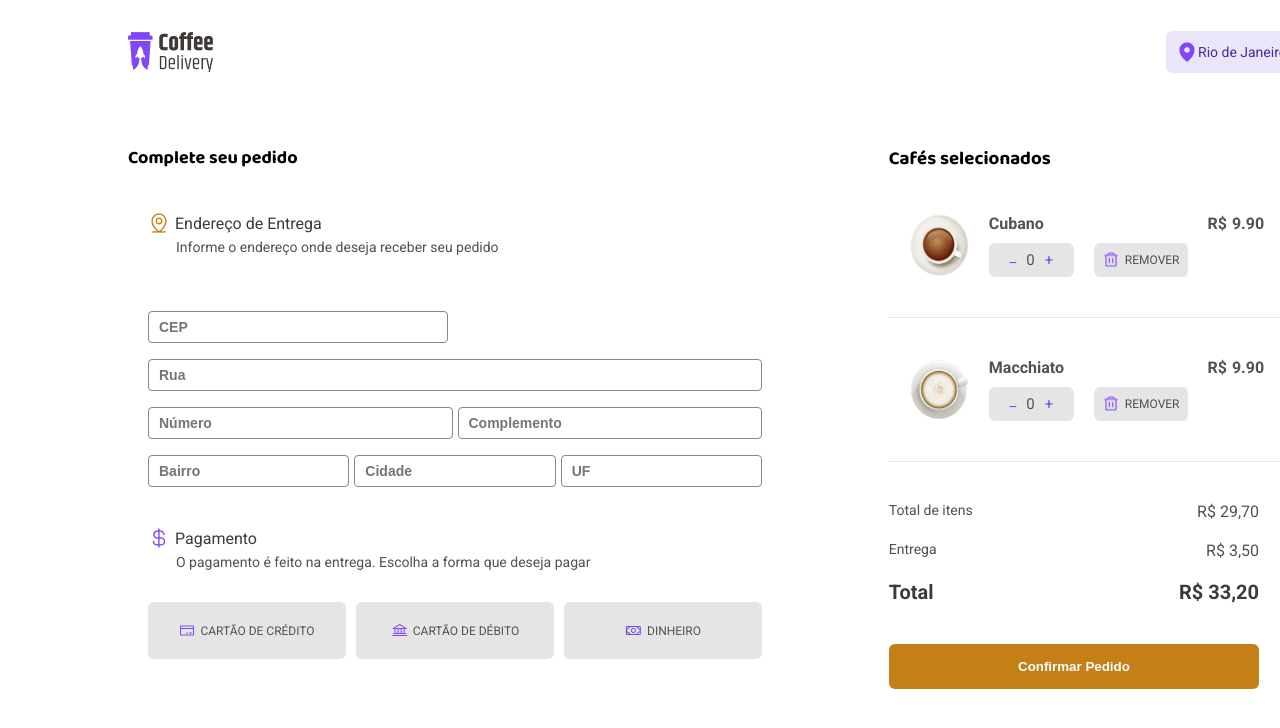
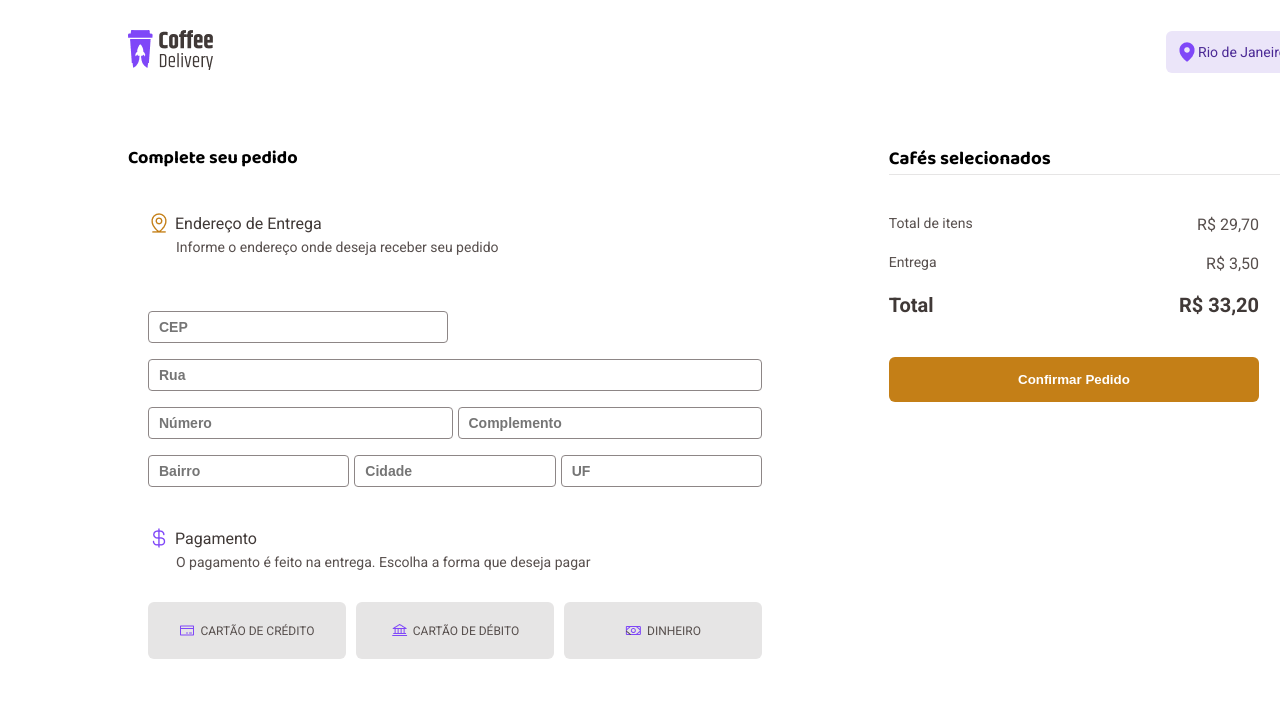
Before and after one commit to erickggarcia/coffee-ecomerce, a React (Vite) app: page /checkout in a window 1280 px wide. Shown: the top 728 px of the page. Built offline with nearby package versions, Linux system fonts and the light colour scheme.

Commit message:
[update atualizando produtos da tela de checkout]

```diff
--- a/src/Header/header.tsx
+++ b/src/Header/header.tsx
@@ -1,15 +1,34 @@
+import { useContext } from 'react'
 import { HeaderContainer } from './style'
+import { ProductsContext } from '../contexts/productsContext'
+import { ShoppingCart } from 'phosphor-react';
+import { Link } from 'react-router-dom';
 
 export const Header = () => {
+
+    const {products} = useContext(ProductsContext)
+    const amountProductsAtCart = products.reduce((acc, currentValue) => {
+        return acc += currentValue.amount
+    }, 0)
+
     return (
         <HeaderContainer>
-            <img src="icons/logo.png" alt="" />
+            <Link to="/">
+                <img src="icons/logo.png" alt="" />
+            </Link>
             <div>
                 <span>
                     <img src="icons/location.png" alt="" />
                     Rio de Janeiro, RJ
                 </span>
-                <img src="icons/cart.png" alt="" />
+                <Link to="/checkout">
+                        <section>
+                            <ShoppingCart size={24} color='#C47F17' weight='fill'/>
+                        </section>
+                        <span className='amountCart'>
+                            {amountProductsAtCart}
+                        </span>
+                </Link>
             </div>
         </HeaderContainer>
     )
--- a/src/Header/style.ts
+++ b/src/Header/style.ts
@@ -9,6 +9,47 @@ export const HeaderContainer = styled.header`
         display: flex;
         gap: 10px;
         width: 230px;
+
+        a {
+            display: block;
+            position: relative;
+            width: 50px;
+
+                section {
+                    width: 100%;
+                    height: 100%;
+                    background: ${props => props.theme['yellow-light']};
+                    border-radius: 6px;
+                    display: flex;
+                    align-items: center;
+                    justify-content: center;
+                }
+
+            .amountCart {
+                display: block;
+                border: none;
+                position: absolute;
+                right: -5px;
+                top: -5px;
+                background: ${props => props.theme['yellow-dark']};
+                color: white;
+                width: 20px;
+                height: 20px;
+                padding: 10px;
+                display: flex;
+                align-items: center;
+                justify-content: center;
+                border-radius: 50%;
+                font-weight: bold;
+            }
+
+            img {
+                display: block;
+                width: 100%;
+            }
+
+        }
+
         span {
             font-family: 'Roboto' sans-serif;
             border-radius: 6px;
--- a/src/contexts/productsContext.tsx
+++ b/src/contexts/productsContext.tsx
@@ -1,4 +1,4 @@
-import { ReactNode, createContext, useReducer } from "react"
+import { ReactNode, createContext, useEffect, useReducer } from "react"
 import { iCoffees } from "../pages/Home"
 import {produce} from 'immer'
 
@@ -6,8 +6,12 @@ interface iCoffeesState {
     products: iCoffees[]
 }
 
+interface iCoffeesWithAMount extends iCoffees {
+    amount: number
+}
+
 interface iProductsContext {
-    handleAddProductToCart: (props: iCoffees) => void
+    handleAddProductToCart: ( props: iCoffeesWithAMount) => void
     products: iCoffees[]
 }
 
@@ -21,6 +25,20 @@ export function ProductsContextProvider ({children}: ProductsContextProviderProp
 
     const [productState, dispatch] = useReducer((state: iCoffeesState, action: any) => {
         switch(action.type) {
+            case 'ADD_PRODUCT_TO_CART':
+                return produce(state, (draft) => {
+                    const currentIndex = draft.products.findIndex((product) => {
+                        return product.id === action.payload.id
+                    })
+
+                    if(currentIndex !== -1) {
+                        draft.products[currentIndex].amount += action.payload.amount
+                    } else {
+                        draft.products.push(action.payload)
+                    }
+                })
+
+
             case 'ADD_ONE_MORE_PRODUCT':
                 return produce(state, (draft) => {
                     const currentIndex = draft.products.findIndex((product) => {
@@ -57,17 +75,39 @@ export function ProductsContextProvider ({children}: ProductsContextProviderProp
     },
     {
         products: []
-    });
+    },
+        (initialState) => {
+
+        const storageStateJson = localStorage.getItem('coffee-shop:productState-1.0.0')
+
+        if(storageStateJson) {
+            return JSON.parse(storageStateJson)
+        }
+
+        return initialState
+    }
+)
+
+    useEffect(() => {
+        localStorage.setItem('coffee-shop:productState-1.0.0', JSON.stringify(productState))
+    }, [productState])
 
     const { products } = productState
 
-    function handleAddProductToCart(props: iCoffees) {
+    function handleAddProductToCart(props: iCoffeesWithAMount) {
         dispatch({
-            type: 'REDUCE_THIS_PRODUCT',
+            type: 'ADD_PRODUCT_TO_CART',
             payload: {
                 ...props
             }
         })
+
+        if(props.amount <= 0) {
+            alert('A quantidade não pode ser 0')
+            return
+        }
+
+        console.log(props)
     }
 
     return (
--- a/src/pages/Checkout/index.tsx
+++ b/src/pages/Checkout/index.tsx
@@ -1,8 +1,13 @@
+import { useContext } from "react"
 import { CheckoutContainer, DeliveryAdress, PaymentConfirmation } from "./style"
+import { Minus, Plus } from 'phosphor-react'
+import { ProductsContext } from "../../contexts/productsContext"
+
 
 export const Checkout = () => {
 
     {document.title = 'Coffee Delivery | Checkout'}
+    const {products} = useContext(ProductsContext)
 
     return (
         <CheckoutContainer>
@@ -56,13 +61,17 @@ export const Checkout = () => {
             <PaymentConfirmation>
                 <h1>Cafés selecionados</h1>
                 <article>
+                        {products.map((product) =>
+                            (
                                 <div className="selectionContainer">
-                        <img src="images/coffees/cubano.png" alt="" />
+                                    <img src={product.img} alt="" />
                                     <div>
-                            <p>Cubano</p>
+                                        <p>{product.name}</p>
                                         <div className="selectionAction">
                                             <div className="lengthContainer">
-                                    <span className="controls minus">_</span>0<span className="controls">+</span>
+                                                <span className="controls"><Minus/></span>
+                                                    {product.amount}
+                                                <span className="controls"><Plus/></span>
                                             </div>
                                             <div className="deleteContainer">
                                                 <img src="icons/trash.png" alt="" />
@@ -70,28 +79,10 @@ export const Checkout = () => {
                                             </div>
                                         </div>
                                     </div>
-                        <p>R$<span>9.90</span></p>
+                                    <p>R$<span>{product.value.toFixed(2)}</span></p>
                                 </div>
-                </article>
-
-                <article>
-                    <div className="selectionContainer">
-                        <img src="images/coffees/macchiato.png" alt="" />
-                        <div>
-                            <p>Macchiato</p>
-                            <div className="selectionAction">
-
-                                <div className="lengthContainer">
-                                    <span className="controls minus">_</span>0<span className="controls">+</span>
-                                </div>
-                                <div className="deleteContainer">
-                                    <img src="icons/trash.png" alt="" />
-                                    REMOVER
-                                </div>
-                            </div>
-                        </div>
-                        <p>R$<span>9.90</span></p>
-                    </div>
+                            )
+                        )}
                 </article>
 
                 <div className="summary">
--- a/src/pages/Home/components/Products/index.tsx
+++ b/src/pages/Home/components/Products/index.tsx
@@ -2,15 +2,12 @@ import { useContext, useState } from "react"
 import { iCoffees } from "../../index"
 import { MenuContainer } from "./style"
 import { ProductsContext } from "../../../../contexts/productsContext"
-import { Minus, Plus } from 'phosphor-react'
+import { Minus, Plus, ShoppingCart } from 'phosphor-react'
 
 export function Coffees ({...props} : iCoffees) {
 
-    const {products, handleAddProductToCart} = useContext(ProductsContext)
-    // const currentProduct = products.find((product) => product.id === props.id)
-    // const productAmount = currentProduct ? currentProduct.amount : 0
+    const {handleAddProductToCart} = useContext(ProductsContext)
     const [amount, setAMount] = useState(0)
-
 
     function handleIncreaseProduct() {
         setAMount((state) => state += 1)
@@ -21,8 +18,6 @@ export function Coffees ({...props} : iCoffees) {
             setAMount((state) => state -= 1)
         }
     }
-
-
 
 return (
         <MenuContainer>
@@ -37,12 +32,12 @@ return (
             <div className="priceMenu">
                 <p className="value">R$<span>{props.value.toFixed(2)}</span></p>
                 <div className="lengthContainer">
-                    <span className="controls" onClick={ handleDecreaseProduct}><Minus/></span>
+                    <span className="controls" onClick={handleDecreaseProduct}><Minus/></span>
                         {amount}
                     <span className="controls" onClick={handleIncreaseProduct} ><Plus/></span>
                 </div>
-                <div className="shoppingCartContainer" onClick={() => handleAddProductToCart(props)}>
-                    <img src="icons/shoppingCartSimple.png" alt="" />
+                <div className="shoppingCartContainer" onClick={() => handleAddProductToCart({...props, amount})}>
+                        <ShoppingCart size={24} color='#fff' weight='fill'/>
                 </div>
             </div>
         </MenuContainer >
```
Lines whose indentation alone changed are shown as unchanged.
